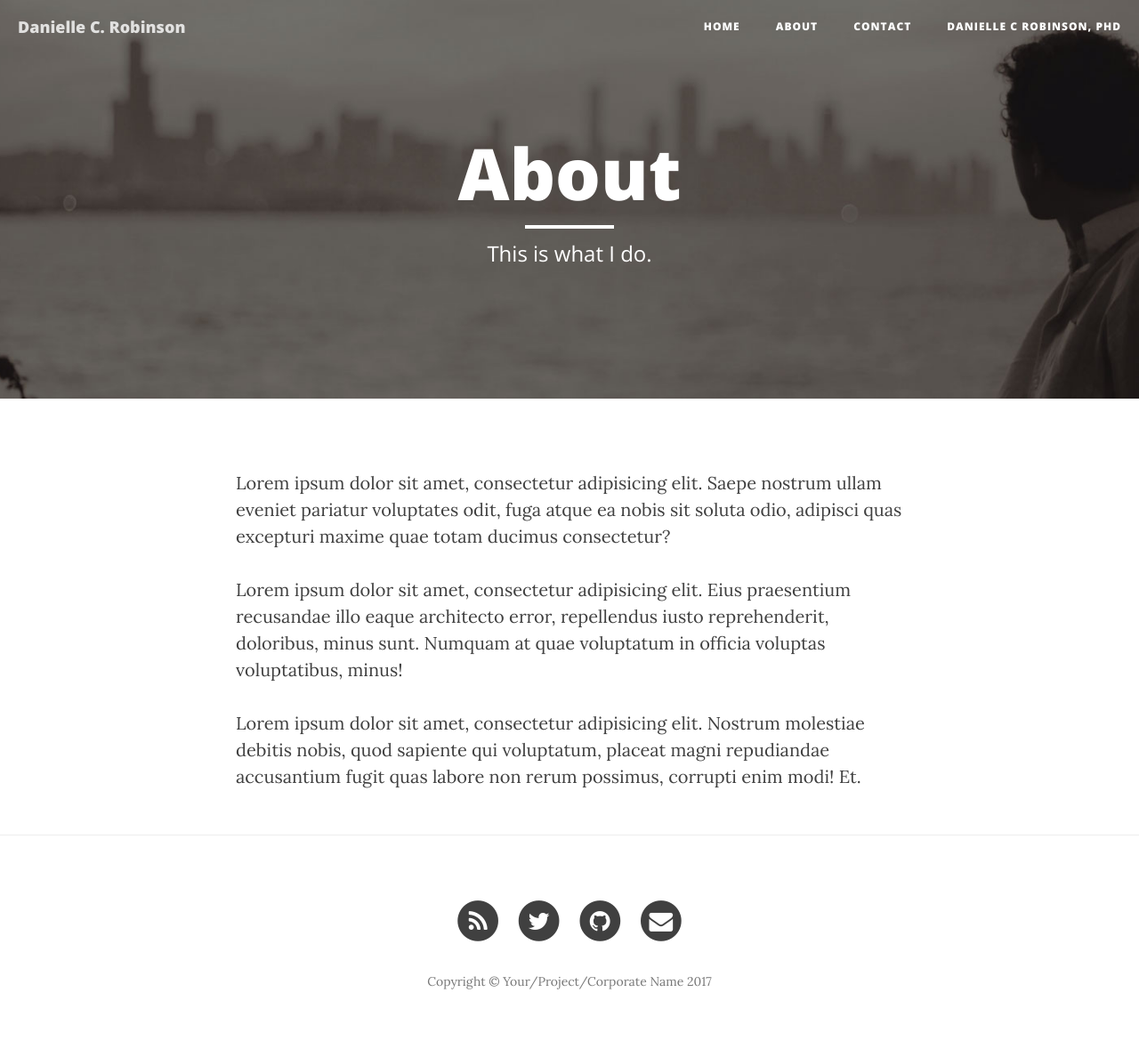
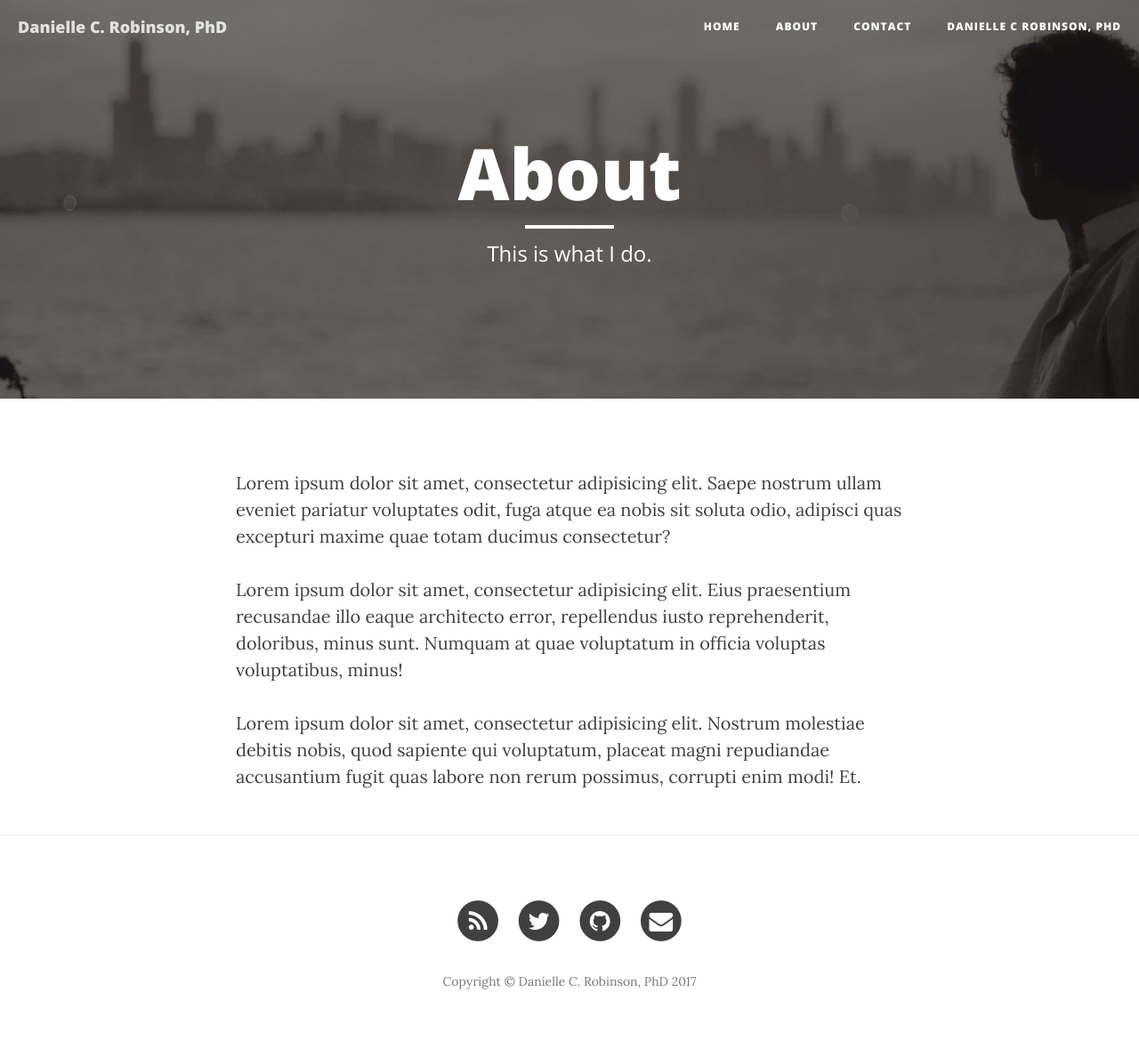
Before and after one commit to daniellecrobinson/daniellecrobinson.github.io, a Jekyll site: the page built from about.html, in a window 1280 px wide. Shown: the whole page at 89% size. Built offline with Jekyll 4.4.1, drawn with Linux system fonts in a browser that asks for light colours; nearby versions of some CDN libraries.

Commit message:
edit title etc

```diff
--- a/_config.yml
+++ b/_config.yml
@@ -1,9 +1,9 @@
 # Site settings
-title: Danielle C. Robinson
+title: Danielle C. Robinson, PhD
 header-img: img/home-bg.jpg
 email: daniellecrobinson@gmail.com
-copyright_name: Your/Project/Corporate Name
-description: "Write your site description here. It will be used as your sites meta description as well!"
+copyright_name: Danielle C. Robinson, PhD
+description: "Danielle C. Robinson, PhD"
 baseurl: ""
 url: "http://daniellecrobinson.com/"
 twitter_username: daniellecrobins
```
